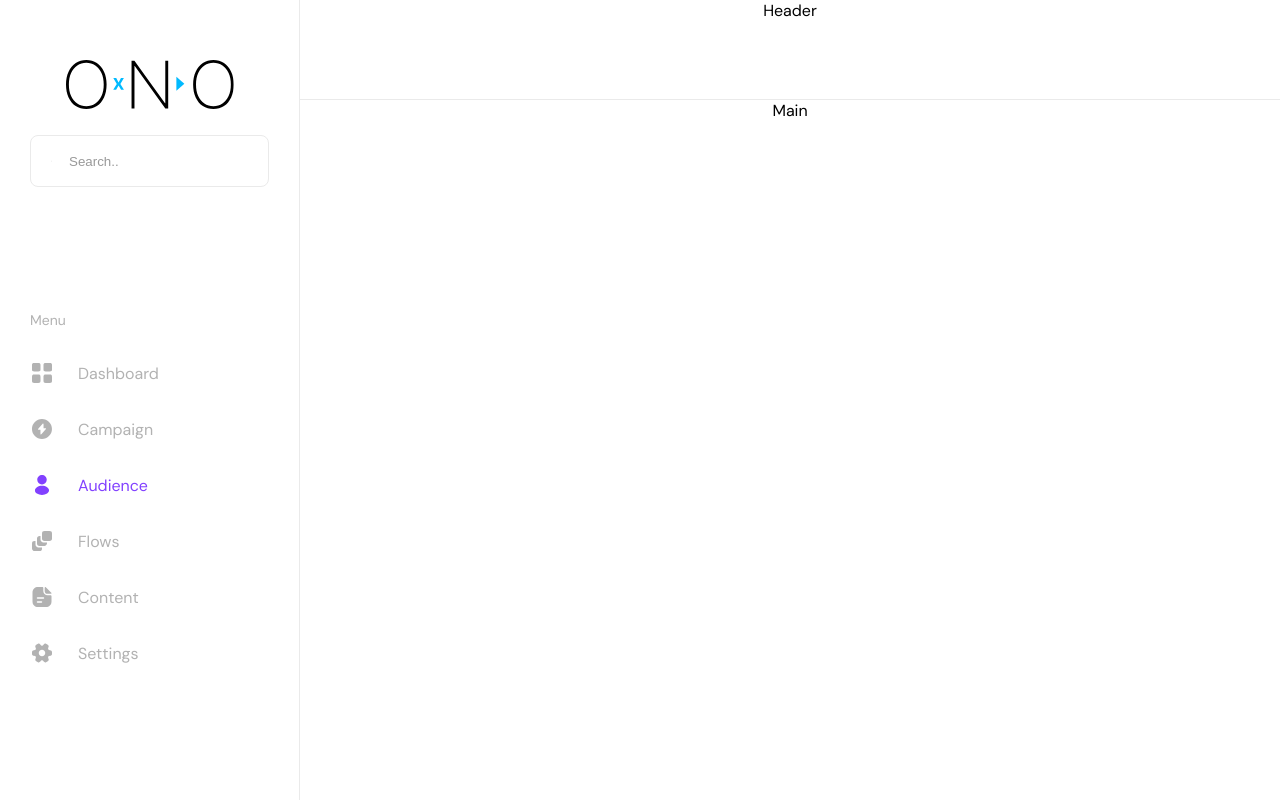
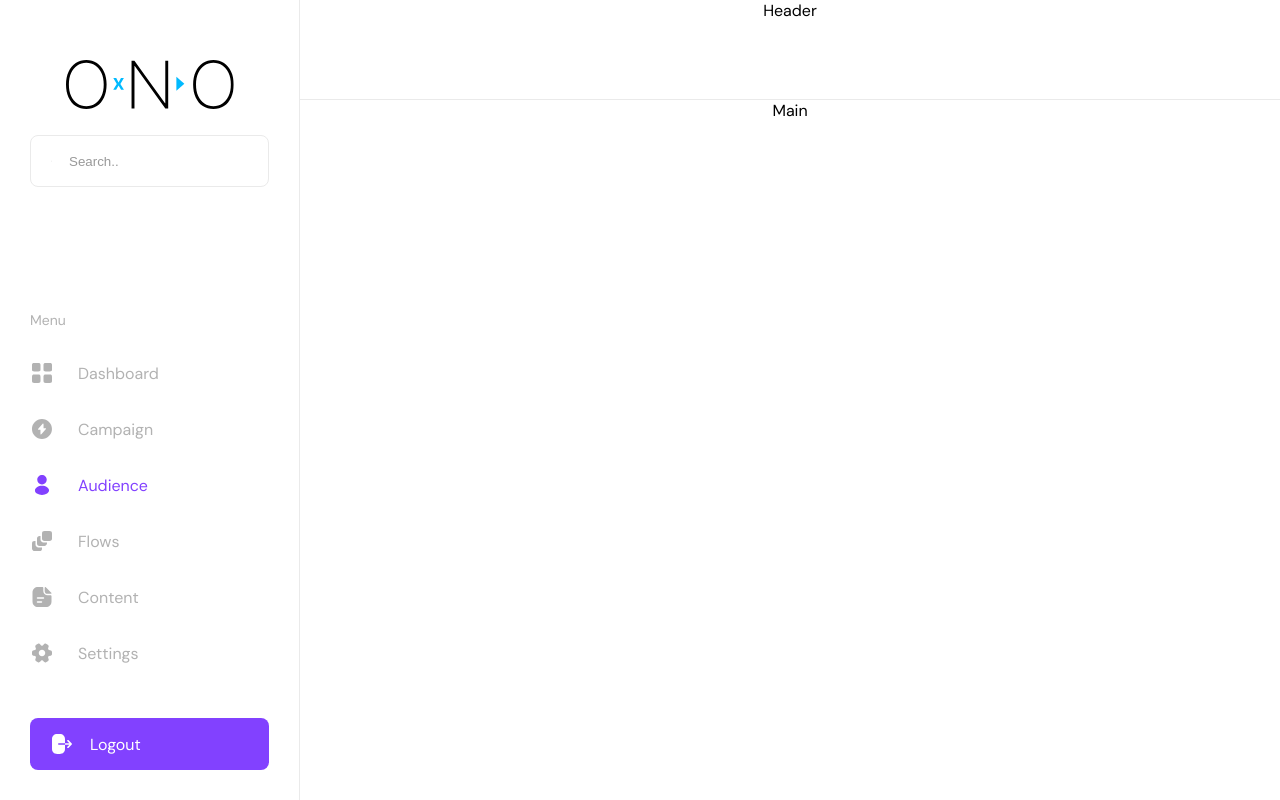
Before and after one commit to ismailonuraygan/ono, a React (Create React App) app: page / in a window 1280 px wide. Built offline with nearby package versions, Linux system fonts and the light colour scheme.

Commit message:
feat: logout button

```diff
--- a/src/components/sidebar/Sidebar.module.scss
+++ b/src/components/sidebar/Sidebar.module.scss
@@ -19,9 +19,6 @@
   display: flex;
   flex-direction: column;
   gap: 20px;
-  &:first-child {
-    align-content: end;
-  }
 }
 
 .searchBar {
@@ -54,3 +51,15 @@
 .activeContentItem {
   color: #8241ff;
 }
+
+.logout {
+  background-color: #8241ff;
+  margin-top: auto;
+  padding: 14px 20px;
+  display: flex;
+  align-items: center;
+  gap: 16px;
+  border-radius: 8px;
+  color: white;
+  cursor: pointer;
+}
--- a/src/components/sidebar/Sidebar.tsx
+++ b/src/components/sidebar/Sidebar.tsx
@@ -3,6 +3,7 @@ import OnoLogo from "./OnoLogo";
 import classes from "./Sidebar.module.scss";
 import SearchIcon from "../../icons/SearchIcon";
 import ContentItemList from "./components/ContentItemList";
+import LogoutIcon from "../../icons/LogoutIcon";
 
 function Sidebar() {
   return (
@@ -20,6 +21,10 @@ function Sidebar() {
         <p className={classes.contentHeader}>Menu</p>
         <ContentItemList />
       </div>
+      <div className={classes.logout}>
+        <LogoutIcon />
+        Logout
+      </div>
     </aside>
   );
 }
--- /dev/null
+++ b/src/icons/LogoutIcon.tsx
@@ -0,0 +1,24 @@
+import React from "react";
+
+const LogoutIcon = () => {
+  return (
+    <svg
+      width="24"
+      height="24"
+      viewBox="0 0 24 24"
+      fill="none"
+      xmlns="http://www.w3.org/2000/svg"
+    >
+      <path
+        d="M7.2 22.0039L9.8 22.0039C13 22.0039 15 20.0039 15 16.8039V12.7539L8.75 12.7539C8.34 12.7539 8 12.4139 8 12.0039C8 11.5939 8.34 11.2539 8.75 11.2539L15 11.2539V7.20391C15 4.00391 13 2.00391 9.8 2.00391L7.21 2.00391C4.01 2.00391 2.01 4.00391 2.01 7.20391L2.01 16.8039C2 20.0039 4 22.0039 7.2 22.0039Z"
+        fill="white"
+      />
+      <path
+        d="M19.44 12.7539L17.37 14.8239C17.22 14.9739 17.15 15.1639 17.15 15.3539C17.15 15.5439 17.22 15.7439 17.37 15.8839C17.66 16.1739 18.14 16.1739 18.43 15.8839L21.78 12.5339C22.07 12.2439 22.07 11.7639 21.78 11.4739L18.43 8.12391C18.14 7.83391 17.66 7.83391 17.37 8.12391C17.08 8.41391 17.08 8.89391 17.37 9.18391L19.44 11.2539L15 11.2539V12.7539L19.44 12.7539Z"
+        fill="white"
+      />
+    </svg>
+  );
+};
+
+export default LogoutIcon;
```
